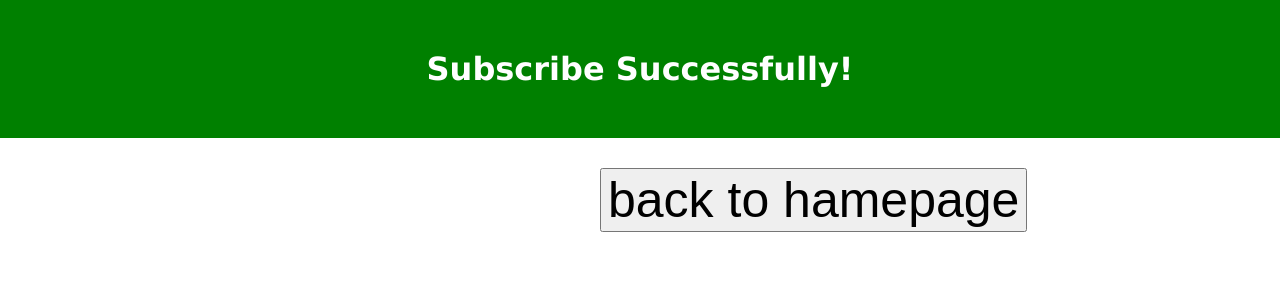
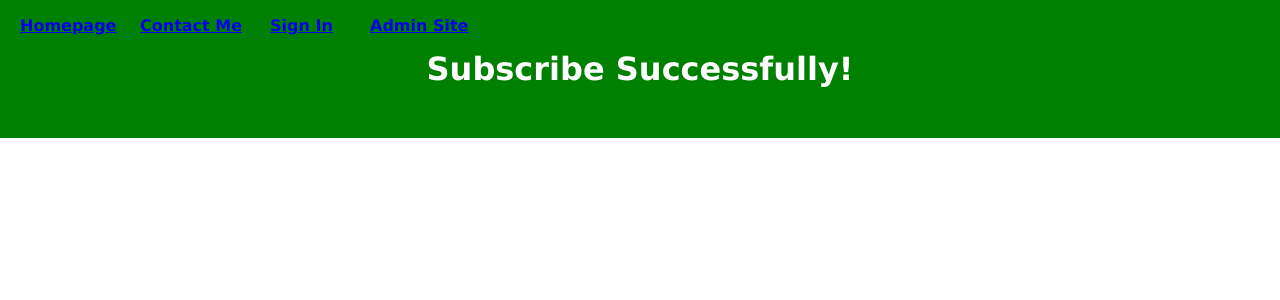
Before and after one commit to extremewaysback/origin, a Django app: template subscription/templates/subscription/success.html in a window 1280 px wide. Shown: the top 300 px of the page. Run offline with Django 3.2, Linux system fonts and the light colour scheme; the template is opened without the code that fills it, so the values that code supplies are empty; parts of the project's set-up code (start-up, migrations or seed data) failed here and were passed over.

Commit message:
eleventh

```diff
--- a/subscription/templates/subscription/success.html
+++ b/subscription/templates/subscription/success.html
@@ -21,6 +21,34 @@ h1
   color:white;
   }
 
+#homepage
+  {
+  position:absolute;
+  left:20px;
+  top:0;
+  }
+
+#contact
+  {
+  position:absolute;
+  left:140px;
+  top:0;
+  }
+
+#signin
+  {
+  position:absolute;
+  left:270px;
+  top:0;
+  }
+
+#adminsite
+  {
+  position:absolute;
+  left:370px;
+  top:0;
+  }
+
 input
   {
   margin-left:600px;
@@ -30,8 +58,11 @@ input
 </style>
 </head>
 <body>
-{% csrf_token %}
+
 <h1>Subscribe Successfully!</h1>
-<a href="https://origint.herokuapp.com"><input type="submit" value="back to hamepage"></a>
+<p id="contact"> <a href="https://origint.heroku.com/contact/"><strong>Contact Me</a></p>
+<p id="signin"> <a href="https://origint.heroku.com/subscription/"><strong>Sign In</a></p>
+<p id="adminsite"><a href="https://origint.heroku.com/admin/"><strong>Admin Site</a></p>
+<p id="homepage"><a href="https://origint.heroku.com"><strong>Homepage</a></p>
 </body>
 </html>
```
Also changed, not shown: subscription/templates/subscription/subscription.html (+36 -0 lines).
